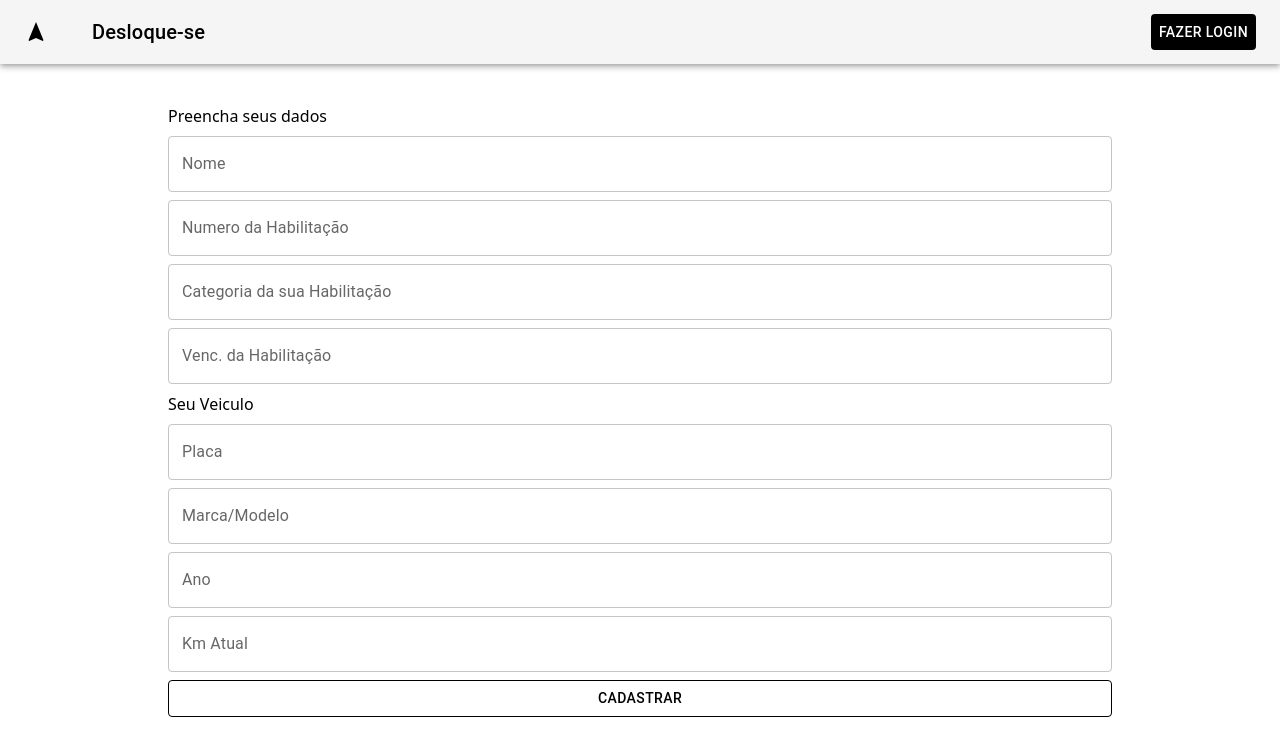
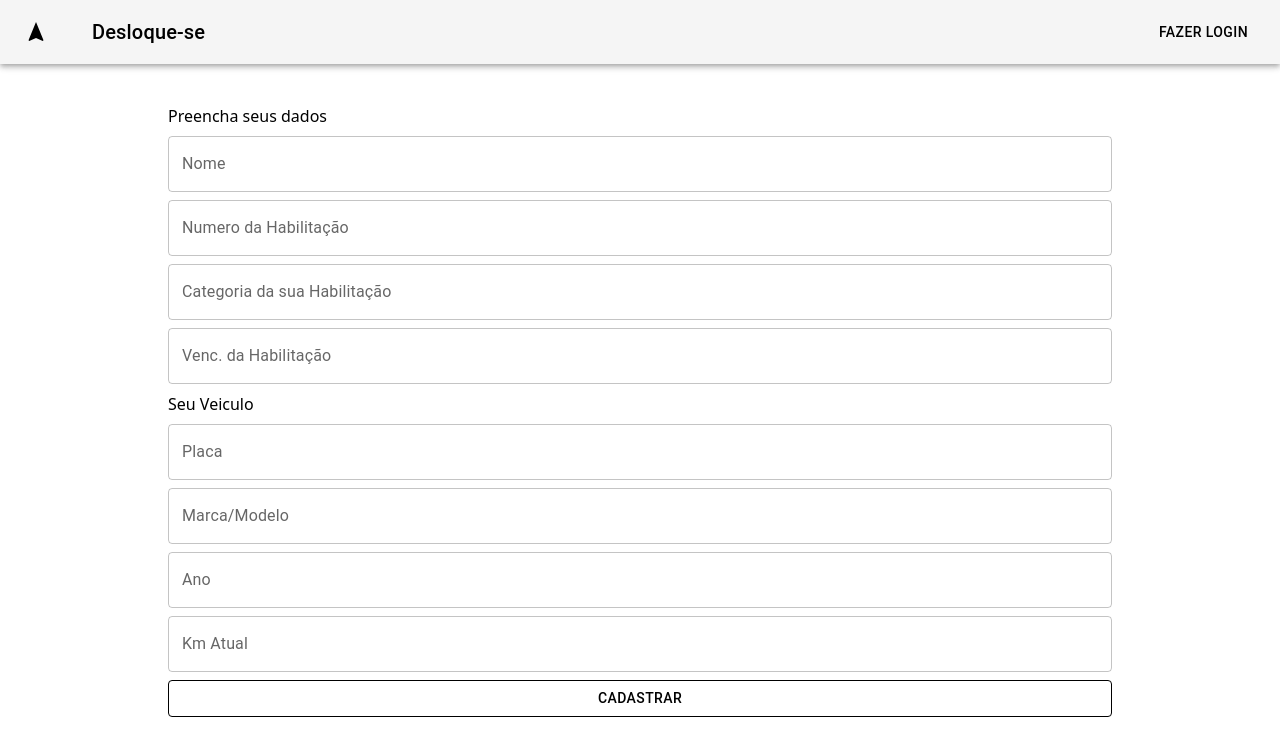
Before and after one commit to yraffic02/app_displacement, a Next.js app: page /registerConductor in a window 1280 px wide. Shown: the top 756 px of the page. Built offline with nearby package versions, Linux system fonts and the light colour scheme.

Commit message:
feat: created function logout

```diff
--- a/src/components/Button/MyButton.tsx
+++ b/src/components/Button/MyButton.tsx
@@ -8,13 +8,7 @@ export const MyButton = ({type, onClick, name, submitButton }: IButton) => {
             variant="text"
             onClick={onClick}
             sx={{
-                color: "white",
-                backgroundColor: "black",
-                "&:hover": {
-                    color: "white",
-                    backgroundColor: "black",
-                    borderColor: "white"
-                }
+                color: "black",
             }}
             type={submitButton ? 'submit' : 'button'}
         >
--- a/src/components/Header/header.tsx
+++ b/src/components/Header/header.tsx
@@ -59,6 +59,11 @@ export default function ButtonAppBar() {
     setAnchorEl(null);
   }
 
+  const logout = () =>{
+    localStorage.clear()
+    handleClose()
+  }
+
   return (
     <Box sx={{ display: 'flex', justifyContent: 'space-between', aligngItems: 'center' }}>
       <AppBar
@@ -87,9 +92,8 @@ export default function ButtonAppBar() {
               'aria-labelledby': 'basic-button',
             }}
           >
-            <MenuItem onClick={handleClose}>Profile</MenuItem>
-            <MenuItem onClick={handleClose}>My account</MenuItem>
-            <MenuItem onClick={handleClose}>Logout</MenuItem>
+            <MenuItem onClick={handleClose}>Conta</MenuItem>
+            <MenuItem onClick={logout}>sair</MenuItem>
           </Menu>
         </Toolbar>
       </AppBar>
```
